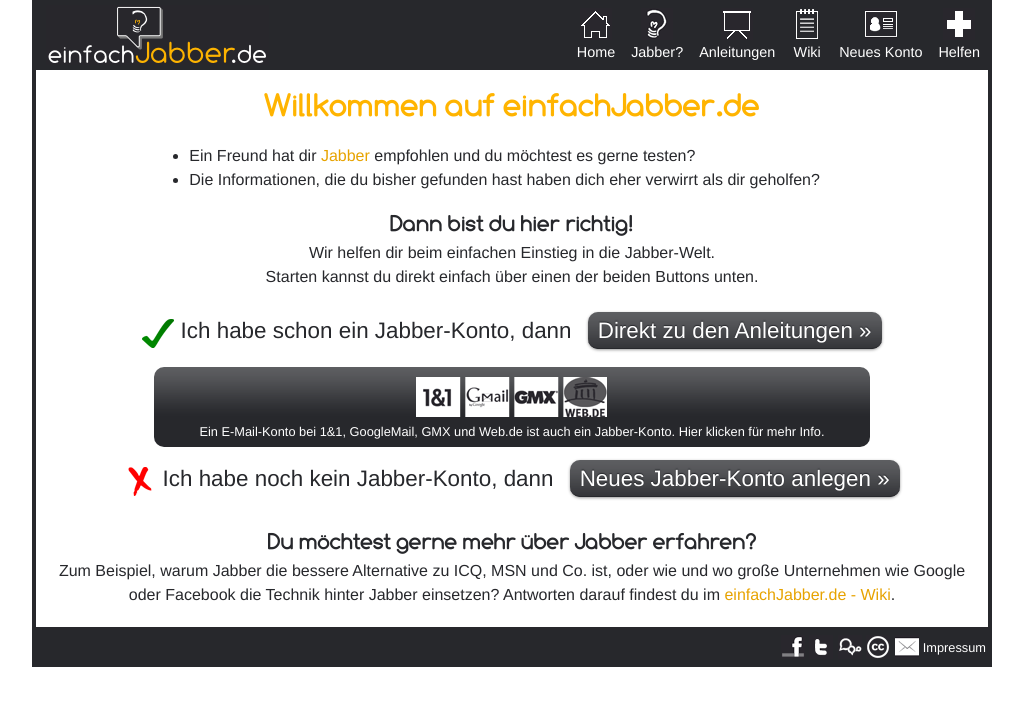
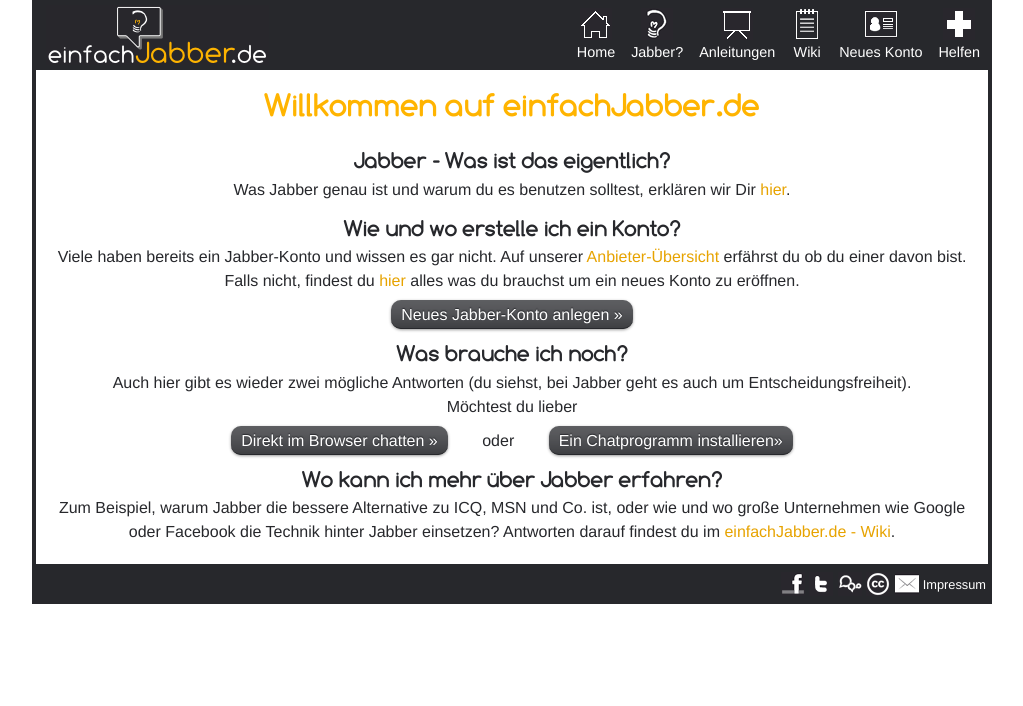
Before and after one commit to einfachjabber/einfachjabber.de, a Flask app: page / in a window 1280 px wide. Shown: the top 706 px of the page, without its empty margins (128-1151 px from the left). Run offline with Flask 2, Linux system fonts and the light colour scheme; some libraries are stand-ins or nearby versions.

Commit message:
before rebase

```diff
--- a/stepbystep/static/css/master.css
+++ b/stepbystep/static/css/master.css
@@ -6,198 +6,37 @@
 
 /* general stuff */
 /*****************/
-body {
-    color: #27282C;
-    font-family: Helvetica, Arial, sans-serif;
-    overflow: auto;
-    overflow-y: scroll;
-}
-
-span {
-    font-size: 1.0em;
-}
-
-a {
-    color: #e7a300;
-    text-decoration: none;
-    white-space:nowrap;
-}
-
-a:hover {
-    color: #27282C;
-    text-decoration: underline;
-    white-space:nowrap;
-}
-
-ul a:hover {
-    color: #27282C;
-    text-decoration: none;
-}
-
-p {
-    margin-bottom: 10px;
-    text-align: left;
-}
-
-h1, h2, h3, h4 {
-    font-family: Comfortaa;
-    font-weight: bold;
-}
-
-h1 {
-    color: #ffb400;
-    font-size: 2em;
-    margin: 10px 0 15px 0;
-    text-align: center;
-}
-
-h2 {
-    font-size: 1.6em;
-    text-align: left;
-}
-
-span.h2 {
-    font-size: 1.6em;
-    text-align: left;
-}
-
-h3 {
-    font-size: 1.4em;
-    text-align: left;
-}
-
-span.h3 {
-    font-size: 1.4em;
-    text-align: left;
-}
-
-img {
-    border: none;
-}
-
-img.logos {
-    padding: 10px;
-}
-
-ul {
-    list-style: none;
-}
-
-#logo {
-    float: left;
-    left: 10px;
-    position: relative;
-    top: 5px;
-}
-
-#content {
-    border-left: 4px solid #27282C;
-    border-right: 4px solid #27282C;
-    margin: 0 auto;
-    min-height: 400px;
-    padding: 1px 15px 35px 15px;
-    text-align: center;
-    width: 922px;
-}
-
-#footer {
-    background-color: #27282C;
-    border-left: 4px solid #27282C;
-    border-right: 4px solid #27282C;
-    color: white;
-    height: 30px;
-    margin: -25px auto;
-    padding: 8px 0 2px 0;
-    position:relative;
-    text-align: right;
-    width: 952px;
-    z-index:0;
-}
-
-ul.errors li {
-    color: red;
-    font-weight: bold;
-}
-
+body {color: #27282C;font-family: Helvetica, Arial, sans-serif;overflow: auto;overflow-y: scroll;}
+span {font-size: 1.0em;}
+a {color: #e7a300;text-decoration: none;white-space:nowrap;}
+a:hover {color: #27282C;text-decoration: underline;white-space:nowrap;}
+ul a:hover {color: #27282C;text-decoration: none;}
+p {margin-bottom: 10px;text-align: left;}
+h1, h2, h3, h4 {font-family: Comfortaa;font-weight: bold;}
+h1 {color: #ffb400;font-size: 2em;margin: 10px 0 15px 0;text-align: center;}
+h2 {font-size: 1.6em;text-align: left;}
+span.h2 {font-size: 1.6em;text-align: left;}
+h3 {font-size: 1.4em;text-align: left;}
+span.h3 {font-size: 1.4em;text-align: left;}
+img {border: none;}
+img.logos {padding: 10px;}
+ul {list-style: none;}
+#logo {float: left;left: 10px;position: relative;top: 5px;}
+#content {border-left: 4px solid #27282C;border-right: 4px solid #27282C;margin: 0 auto;min-height: 400px;padding: 1px 15px 35px 15px;text-align: center;width: 922px;}
+#footer {background-color: #27282C;border-left: 4px solid #27282C;border-right: 4px solid #27282C;color: white;height: 30px;margin: -25px auto;padding: 8px 0 2px 0;text-align: right;width: 952px;}
+ul.errors li {color: red;font-weight: bold;}
 /* start.html specific */
 /************************/
-
-#start p, h3 {
-    text-align: center;
-}
-
-#start ul {
-    list-style: disc;
-    margin-bottom: 15px;
-    text-align: left;
-}
-
-#start ul li {
-    margin: 0 auto;
-    width: 70%;
-}
-
-#choice {
-    margin: -30px auto 30px auto;
-    text-align: center;
-    width: 90%
-}
-
-#yes, #no {
-}
-
-#choice img.yes, img.no {
-    position: relative;
-    top: 10px;
-    z-index: 0;
-}
-
-#choice span.h3 {
-    font-size: 1.4em;
-}
-
-div#yes {
-    margin: 50px 0;
-}
-
-a.mailprovider {
-    background: #27282C url(../images/ui/alert-overlay.png) repeat-x;
-    border-radius: 10px;
-    -moz-border-radius: 10px;
-    -webkit-border-radius: 10px;
-    color: #fff;
-    display: block;
-    font-size: 0.8em;
-    margin: -10px auto;
-    padding: 10px 5px 5px 5px;
-    position: relative;
-    text-align: center;
-    text-decoration: none;
-    top: 30px;
-    width: 85%;
-}
-
-a.choice-button {
-    background: #27282C url(../images/ui/alert-overlay.png) repeat-x;
-    border-bottom: 1px solid #27282C;
-    border-radius: 10px;
-    -moz-border-radius: 10px;
-    -webkit-border-radius: 10px;
-    -moz-box-shadow: 0 1px 5px #999;
-    -webkit-box-shadow: 0 1px 3px #999;
-    color: #fff;
-    margin-left: 10px;
-    padding: 6px 10px 5px 10px;
-    position: relative;
-    text-decoration: none;
-    text-shadow: 0 -1px 1px #27282C;
-}
-
-a.choice-button:hover, a.mailprovider:hover {
-    background-color: #111;
-    color: #ffb400;
-}
-
+#start p,
+#start h3 {text-align: center;}
+#start ul {list-style: disc;margin-bottom: 15px;text-align: left;}
+#start ul li {margin: 0 auto;width: 70%;}
+#start h3 {margin:10px 0 0 0;}
+#choice {margin: -30px auto 30px auto;text-align: center;width: 90%}
+#choice img.yes, img.no {position: relative;top: 10px;z-index: 0;}
+div#yes {margin: 50px 0;}
+a.choice-button {background: #27282C url(../images/ui/alert-overlay.png) repeat-x;border-bottom: 1px solid #27282C;border-radius: 10px;-moz-border-radius: 10px;-webkit-border-radius: 10px;-moz-box-shadow: 0 1px 5px #999;-webkit-box-shadow: 0 1px 3px #999;color: #fff;margin: 0 30px;padding: 6px 10px 5px 10px;position: relative;text-decoration: none;text-shadow: 0 -1px 1px #27282C;}
+a.choice-button:hover, a.mailprovider:hover {background-color: #111;color: #ffb400;}
 /* header.html specific */
 /************************/
 
--- a/stepbystep/templates/start.html
+++ b/stepbystep/templates/start.html
@@ -6,32 +6,15 @@
 {% block content %}
 <h1>Willkommen auf einfachJabber.de</h1>
 <div id="start">
-  <ul>
-    <li>Ein Freund hat dir <a href="http://einfachjabber.de/jabber" title="Was ist Jabber eigentlich?">Jabber</a> empfohlen und du möchtest es gerne testen?</li>
-    <li>Die Informationen, die du bisher gefunden hast haben dich eher verwirrt als dir geholfen?</li>
-  </ul>
-  <h3>Dann bist du hier richtig!</h3>
-  <p>Wir helfen dir beim einfachen Einstieg in die Jabber-Welt.<br /> Starten kannst du direkt einfach über einen der beiden Buttons unten.</p>
-
-  <div id="choice">
-    <div id="yes">
-      <span class="h3"><img class="yes" src="{{ url_for('static', filename='images/ui/yes.png') }}" />
-        Ich habe schon ein Jabber-Konto, dann
-        <a href="{{ url_for('oslist') }}" class="choice-button" title="Zu den Jabber-Anleitungen">Direkt zu den Anleitungen &raquo;</a>
-      </span>
-        <a href="http://wiki.einfachjabber.de/Jabber-Provider" class="mailprovider">
-          <img class="mailprovider" src="{{ url_for('static', filename='images/ui/mail-provider.png') }}" /><br />
-          Ein E-Mail-Konto bei 1&amp;1, GoogleMail, GMX und Web.de ist auch ein Jabber-Konto. Hier klicken für mehr Info.</a>
-    </div> <!-- End div#yes -->
-    <div id="no">
-      <span class="h3">
-        <img class="no" src="{{ url_for('static', filename='images/ui/no.png') }}" />
-        <span>Ich habe noch kein Jabber-Konto, dann</span>
-        <a href="{{ url_for('jabberreg') }}" class="choice-button" title="Neues Jabber-Konto anlegen">Neues Jabber-Konto anlegen &raquo;</a>
-      </span>
-    </div> <!-- End div#no -->
-  </div> <!-- End div#choice -->
-  <h3>Du möchtest gerne mehr über Jabber erfahren?</h3>
+  <h3>Jabber - Was ist das eigentlich?</h3>
+  <p>Was Jabber genau ist und warum du es benutzen solltest, erklären wir Dir <a href="{{ url_for('jabber') }}" title="Was ist Jabber - wiki.einfachjabber.de">hier</a>.</p>
+  <h3>Wie und wo erstelle ich ein Konto?</h3>
+  <p>Viele haben bereits ein Jabber-Konto und wissen es gar nicht. Auf unserer <a href="http://wiki.einfachjabber.de/Jabber-Provider" title="Jabber Provider - wiki.einfachjabber.de">Anbieter-Übersicht</a> erfährst du ob du einer davon bist.<br /> Falls nicht, findest du <a href="http://wiki.einfachjabber.de/Neues-Konto" title="Neues Jabber Konto eröffnen - wiki.einfachjabber.de">hier</a> alles was du brauchst um ein neues Konto zu eröffnen.</p>
+  <a href="{{ url_for('jabberreg') }}" class="choice-button" title="Neues Jabber-Konto anlegen">Neues Jabber-Konto anlegen &raquo;</a>
+  <h3>Was brauche ich noch?</h3>
+  <p>Auch hier gibt es wieder zwei mögliche Antworten (du siehst, bei Jabber geht es auch um Entscheidungsfreiheit).<br/ >Möchtest du lieber</p>
+  <a href="{{ url_for('oslist') }}" class="choice-button" title="Zu den Jabber-Anleitungen">Direkt im Browser chatten &raquo;</a> oder <a href="{{ url_for('oslist') }}" class="choice-button" title="Zu den Jabber-Anleitungen">Ein Chatprogramm  installieren&raquo;</a>
+  <h3>Wo kann ich mehr über Jabber erfahren?</h3>
   <p>Zum Beispiel, warum Jabber die bessere Alternative zu ICQ, MSN und Co. ist, oder wie und wo große Unternehmen wie Google oder Facebook die Technik hinter Jabber einsetzen? Antworten darauf findest du im <a href="http://wiki.einfachjabber.de" title="einfachJabber.de - Wiki">einfachJabber.de - Wiki</a>.
 </div> <!-- End div#start -->
 {% endblock %}
```
Also changed, not shown: other parts of stepbystep/static/css/master.css (+47 -273 lines).
